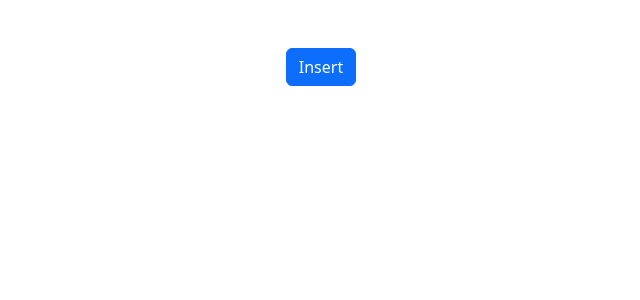
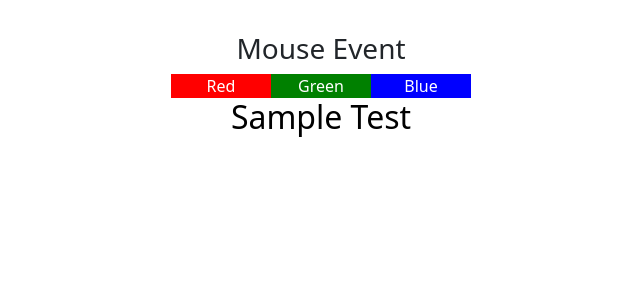
Before and after one commit to Manish10022001/React-Concepts, a React (Vite) app in the folder react_concepts/: page / in a window 1280 px wide. Shown: the top 300 px of the page, without its empty margins (319-959 px from the left). Built offline with nearby package versions, Linux system fonts and the light colour scheme.

Commit message:
mouse events - onMouseOut and onMouseOver

```diff
--- /dev/null
+++ b/react_concepts/src/components/event/event-demo-2.jsx
@@ -0,0 +1,43 @@
+import { useState } from "react";
+export default function MouseEventsOne() {
+  const [stylebg, setStyleBg] = useState({ color: "black" });
+  function handleMouseOver(e) {
+    setStyleBg({ color: e.target.id });
+  }
+  function handleMouseOut() {
+    setStyleBg({ color: "black" });
+  }
+  return (
+    <div className="container-fluid">
+      <h3>Mouse Event</h3>
+      <div className="d-flex text-white text-center">
+        <div
+          onMouseOver={handleMouseOver}
+          onMouseOut={handleMouseOut}
+          id="red"
+          style={{ width: "100px", backgroundColor: "red" }}
+        >
+          Red
+        </div>
+        <div
+          onMouseOver={handleMouseOver}
+          onMouseOut={handleMouseOut}
+          id="green"
+          style={{ width: "100px", backgroundColor: "green" }}
+        >
+          Green
+        </div>
+        <div
+          onMouseOver={handleMouseOver}
+          onMouseOut={handleMouseOut}
+          id="blue"
+          style={{ width: "100px", backgroundColor: "blue" }}
+        >
+          Blue
+        </div>
+      </div>
+
+      <h2 style={stylebg}>Sample Test</h2>
+    </div>
+  );
+}
--- a/react_concepts/src/main.jsx
+++ b/react_concepts/src/main.jsx
@@ -9,7 +9,7 @@ import AxiosOne from "./components/axios/axios-1.jsx";
 import Courses from "./components/axios/courses.jsx";
 import NestedDemo from "./components/nested-demo/nested-demo.jsx";
 
-import EventDemo from "./components/event/event-demo-1.jsx";
+import MouseEventOne from "./components/event/event-demo-2.jsx";
 import "../node_modules/bootstrap/dist/css/bootstrap.css";
 import "../node_modules/bootstrap-icons/font/bootstrap-icons.css";
 import "bootstrap";
@@ -23,6 +23,6 @@ createRoot(document.getElementById("root")).render(
     {/* <AxiosOne /> */}
     {/* <Courses /> */}
     {/* <NestedDemo /> */}
-    <EventDemo />
+    <MouseEventOne />
   </StrictMode>
 );
```
